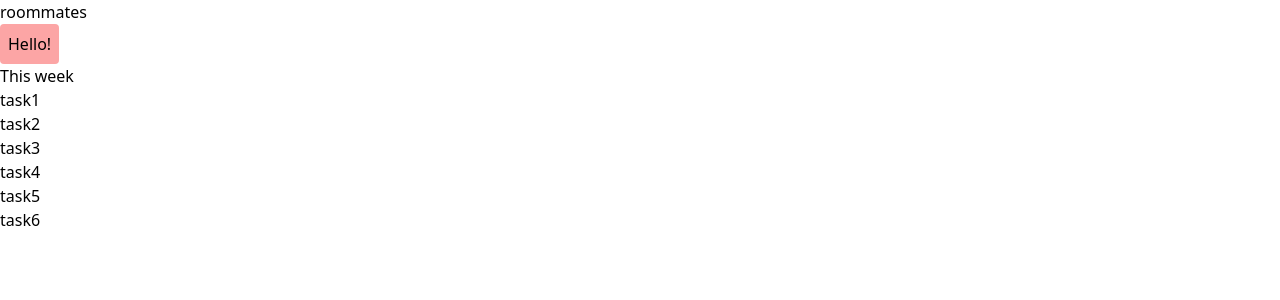
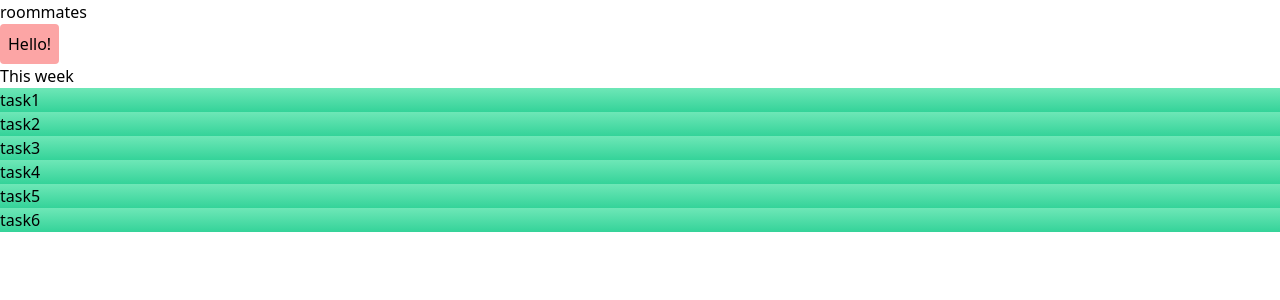
Before and after one commit to decarlec/roommates-app, an Angular app: page / in a window 1280 px wide. Shown: the top 300 px of the page. Built offline with nearby package versions, Linux system fonts and the light colour scheme; what @tailwindcss/typography would draw is missing.

Commit message:
updated some styling + messing with some click events

```diff
--- a/src/app/TaskItem.ts
+++ b/src/app/TaskItem.ts
@@ -3,4 +3,5 @@ import { NumberValueAccessor } from "@angular/forms";
 export interface TaskItem {
     id: number;
     name: string;
+    detailsText?: string;
 }
--- a/src/app/task-list/task-list.component.html
+++ b/src/app/task-list/task-list.component.html
@@ -2,8 +2,10 @@
 
 <div>
     <ul class="tasklist">
-        <li *ngFor="let task of tasks" (click)="onSelect(task)" [class.selected]="task === selectedTask">
-            {{task.name}}
+        <li *ngFor="let task of tasks" (click)="onClick(task)" (contextmenu)="onRightClick($event, task)" [class.selected]="task === selectedTask"
+        class="bg-gradient-to-b from-green-300 to-green-400">
+            <div>{{task.name}}</div>
+            <div>{{task.detailsText}}</div>
         </li>
     </ul>
 </div>
--- a/src/app/task-list/task-list.component.ts
+++ b/src/app/task-list/task-list.component.ts
@@ -13,8 +13,15 @@ export class TaskListComponent implements OnInit {
 
   selectedTask?: TaskItem;
 
-  onSelect(taskItem: TaskItem): void {
+  onClick(taskItem: TaskItem): void {
     this.selectedTask = taskItem;
+    taskItem.detailsText = taskItem.detailsText ? taskItem.detailsText + 1 : "1";
+  }
+
+  onRightClick(event: MouseEvent, task: TaskItem): void {
+    var target = event;
+    event.preventDefault();
+    task.detailsText = "";
   }
 
   constructor() { }
```
